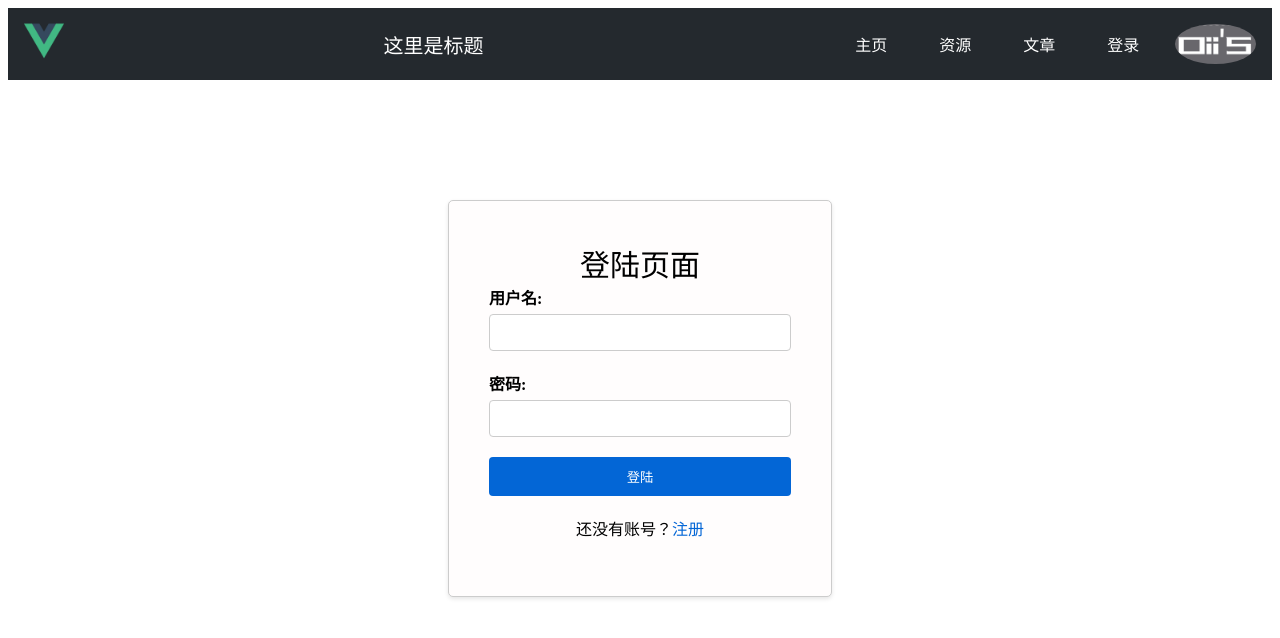
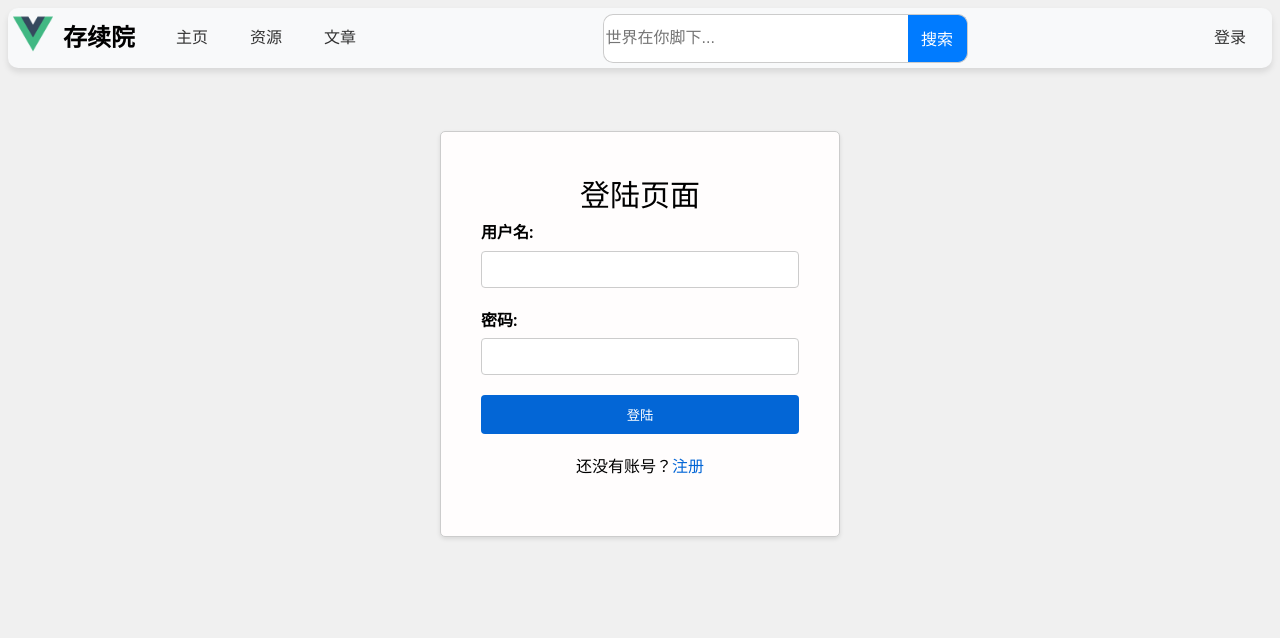
Before and after one commit to Owl23007/SSWeb, a Vue app: page /login in a window 1280 px wide. Shown: the top 638 px of the page. Built offline with nearby package versions, Linux system fonts and the light colour scheme; the HTML template or start-up script is replaced by a standard one.

Commit message:
chore: Update loginpage.css and index.js for better UI layout and user experience

```diff
--- a/src/App.vue
+++ b/src/App.vue
@@ -2,48 +2,48 @@
   <div id="app">
     <div>
       <header class="header_style">
-        <div class="nav_logo">
+        <div class="nav_left">
+          <div class="nav_logo_title">
             <nav>
               <a href="#" class="logo">
-              <router-link to="/"><img src="@/assets/logo.png" alt="logo" style="height: 40px;"></router-link>
+                <router-link to="/" class="no-underline"><img src="@/assets/logo.png" alt="logo" style="height: 40px;"></router-link>
               </a>
             </nav>
+            <span class="nav_title">存续院</span>
           </div>
-        <div class="nav_title">
-          <span>这里是标题</span>
+          <div class="nav_links">
+            <div class="header_button">
+              <router-link to="/" class="no-underline">主页</router-link>
+            </div>
+            <div class="header_button">
+              <router-link to="/resources" class="no-underline">资源</router-link>
+            </div>
+            <div class="header_button">
+              <router-link to="/article" class="no-underline">文章</router-link>
+            </div>
+          </div>
         </div>
         <div class="nav_menu">
             <ul>
-            <li>
-              <div class="header_button">
-                <router-link to="/">主页</router-link>
+            <li class="nav_search">
+              <input type="text" placeholder="世界在你脚下..." class="search_input">
+              <button class="search_button">搜索</button>
+            </li>
+            </ul>
         </div>
-            </li>
-            <li>
-              <div class="header_button">
-                <router-link to="/">资源</router-link>
+        <div class="nav_right">
+          <div v-if="!isLoggedIn" class="header_button">
+            <router-link to="/login" class="no-underline">登录</router-link>
           </div>
-            </li>
-            <li>
-              <div class="header_button">
-                <router-link to="/article">文章</router-link>
-              </div>
-            </li>
-            <li>
-            <div class="header_button">
-              <router-link v-if="!isLoggedIn" to="/login">登录</router-link>
-              <div v-else class="dropdown">
-                <router-link to="/userinfo">个人主页</router-link>
+          <div v-else class="avatar_button">
+            <div class="dropdown">
+              <img src="@/assets/default-avatar.png" alt="用户头像" class="avatar">
               <div class="dropdown-content">
+                <router-link to="/userinfo" class="no-underline">个人主页</router-link>
                 <a href="#" @click="logout">退出登录</a>
               </div>
             </div>
           </div>
-          </li>
-            <li>
-              <img src="@/assets/default-avatar.png" alt="用户头像" style="height: 40px; border-radius: 50%;">
-            </li>
-          </ul>
         </div>
       </header>
     </div>
@@ -87,119 +87,167 @@ export default {
 };
 </script>
 
-<style scoped>
-.main_container {
-  /* 里面的元素居中显示 */
-  margin: 0 auto;
-  max-width: 960px;
-  margin-top: 16px;
+<style>
+body {
+  background-color: #f0f0f0; /* 设置整个页面的背景颜色为偏灰的白色 */
+  font-family: 'Roboto', sans-serif; /* 设置全局字体 */
+  font-size: 16px; /* 设置全局字体大小 */
+  line-height: 1.6; /* 设置全局行高 */
 }
 
-.main_router_page {
-  margin-top: 16px;
-  /* 里面的元素居中显示 */
-  margin: 0 auto;
+.header_style {
+  display: flex;
+  justify-content: space-between;
+  align-items: center;
+  padding: 5px;
+  background-color: #f8f9fa;
+  box-shadow: 0 4px 6px rgba(0, 0, 0, 0.1); /* 添加下阴影 */
+  border-radius: 10px; /* 添加圆角 */
+  height: 50px;
 }
 
-/* 导航栏样式 */
-.header_style {
-  background-color: #24292e;
-  padding: 16px;
+.nav_left {
   display: flex;
-  height: 40px;
+  align-items: center;
+}
+
+.nav_logo_title {
+  display: flex;
+  align-items: center;
 }
 
 .nav_title {
-  /* 文字居中 */
-  width: 60%;
-  display: flex;
-  justify-content: center;
-  align-items: center;
-  height: 100%;
+  margin-left: 10px; /* 将标题与 logo 分开 */
+  font-size: 24px; /* 设置标题字体大小 */
+  font-weight: bold; /* 设置标题字体加粗 */
 }
 
-.nav_title span {
-  color: #ffffff;
-  font-size: 20px;
+.nav_links {
+  display: flex;
+  align-items: center;
+  margin-left: 20px; /* 将导航链接与标题分开 */
 }
 
 .header_button {
-  color: #ffffff;
-  padding: 8px 16px;
+  padding: 10px 20px;
+  font-size: 16px; /* 调整导航链接的大小 */
+  text-decoration: none; /* 移除下划线 */
+  color: #333;
+  border: 1px solid transparent;
   border-radius: 4px;
-}
-
-.header_button a {
-  text-decoration: none;
+  transition: background-color 0.3s, border-color 0.3s;
 }
 
 .header_button:hover {
-  background-color: #4a7494;
+  background-color: #e0e0e0;
 }
 
-.nav_logo {
-  display: flex;
-  justify-content: space-between;
-  align-items: center;
-}
-
-.nav_logo .logo {
-  color: #ffffff;
-  font-size: 24px;
-  font-weight: bold;
+.header_button.active {
+  border-color: #007bff;
+  background-color: #007bff;
+  color: white;
 }
 
 .nav_menu {
   display: flex;
-  justify-content: flex-end;
-  flex: 1;
+  align-items: center;
+  justify-content: center; /* 将搜索框和按钮居中对齐 */
+  flex-grow: 1; /* 使导航菜单占据剩余空间 */
+  height: 45px;
 }
 
 .nav_menu ul {
+  display: flex;
   list-style: none;
-  display: flex;
+  padding: 0;
   margin: 0;
-  padding: 0;
 }
 
-.nav_menu ul li {
-  margin-left: 20px;
+.nav_search {
+  display: flex;
+  align-items: center;
+  height: 45px;
 }
 
-.nav_menu ul li a {
-  color: #ffffff;
-  font-size: 16px;
+.search_input {
+  border: 1px solid #ccc;
+  border-right: none;
+  border-radius: 10px 0 0 10px;
+  width: 300px; /* 设置搜索输入框的宽度 */
+
+  font-size: 16px; /* 设置搜索输入框的字体大小 */
+  height: 45px;
 }
 
-/* 折叠菜单样式 */
+.search_button {
+  border: 1px solid #ccc;
+  border-left: none;
+  border-radius: 0 10px 10px 0;
+  background-color: #007bff;
+  width: 60px; /* 设置搜索按钮的宽度 */
+  color: white;
+  cursor: pointer;
+  font-size: 16px; /* 设置搜索按钮的字体大小 */
+  height: 49px;
+}
+
+.search_button:hover {
+  background-color: #0056b3;
+}
+
+.nav_right {
+  display: flex;
+  align-items: center;
+  margin-left: auto; /* 将 .nav_right 元素右对齐 */
+  margin-right: 0;
+}
+.avatar_button {
+  margin-top: 5px;
+}
+.avatar {
+  padding-right: 5%;
+  height: 55px; /* 设置头像的高度 */
+  width: 55px; /* 设置头像的宽度 */
+  border-radius: 50%; /* 将头像设置为圆形 */
+  cursor: pointer; /* 设置鼠标悬停时的样式为手型 */
+}
+
 .dropdown {
   position: relative;
   display: inline-block;
-  margin-right: 60px;
 }
 
 .dropdown-content {
   display: none;
   position: absolute;
-  background-color: #24292e;
+  background-color: #f9f9f9;
   min-width: 160px;
-  box-shadow: 0px 8px 16px 0px rgba(0, 0, 0, 0.2);
+  box-shadow: 0 8px 16px rgba(0, 0, 0, 0.2);
   z-index: 1;
+  border-radius: 4px;
+  margin-top: 0;
+  right: 0;
 }
 
 .dropdown-content a {
-  color: ffffff;
+  color: black;
   padding: 12px 16px;
   text-decoration: none;
   display: block;
-  text-align: left;
+  font-size: 16px; /* 设置下拉菜单项的字体大小 */
 }
 
 .dropdown-content a:hover {
-  background-color: #4a7494;
+  background-color: #f1f1f1;
 }
 
 .dropdown:hover .dropdown-content {
   display: block;
 }
+
+/* 新增的样式 */
+.no-underline {
+  text-decoration: none; /* 移除下划线 */
+  color: inherit; /* 保持原有颜色 */
+}
 </style>
--- a/src/assets/css/loginpage.css
+++ b/src/assets/css/loginpage.css
@@ -1,6 +1,7 @@
 .login_container {
-    margin-top: 120px;
-    max-width: 40%;
+    margin: 0 auto;
+    padding-top:5% ;
+    max-width: 400px;
 }
 .title_text{
     /* 里面的元素居中显示 */
--- a/src/router/index.js
+++ b/src/router/index.js
@@ -8,7 +8,8 @@ import store from '@/store'; // 假设你的 Vuex store 文件路径是 '@/store
 const routes = [
   {
     path: '/',
-    redirect: '/home' // 设置重定向到 /home
+    redirect: '/home',// 设置重定向到 /home
+    requiresAuth: false,
   },
   {
     path: '/login',
@@ -38,6 +39,7 @@ const routes = [
   {
     path: '/home',
     name: 'homePage',
+    requiresAuth: false,
     component: homePage,
     meta:{
       title: '首页'
```
Also changed, not shown: src/assets/1.png (added), src/assets/default-avatar.png. Lines whose indentation alone changed are shown as unchanged.
